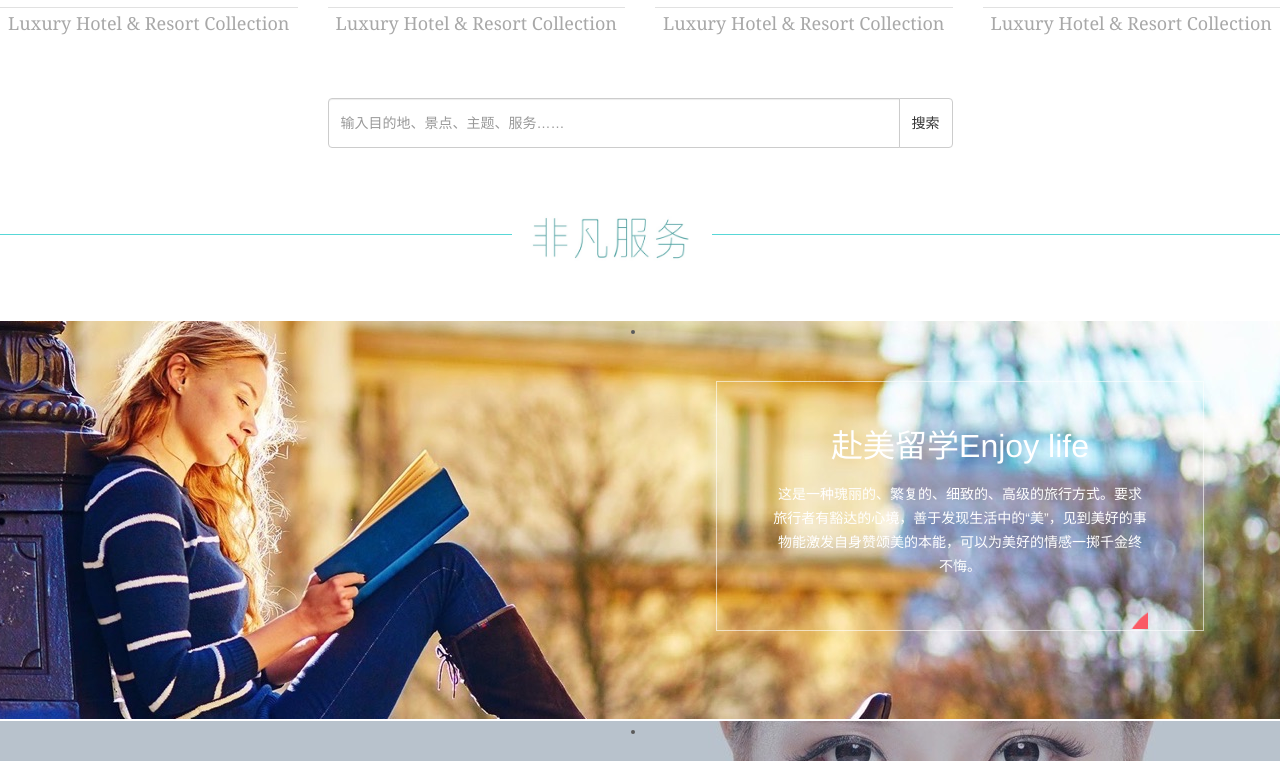
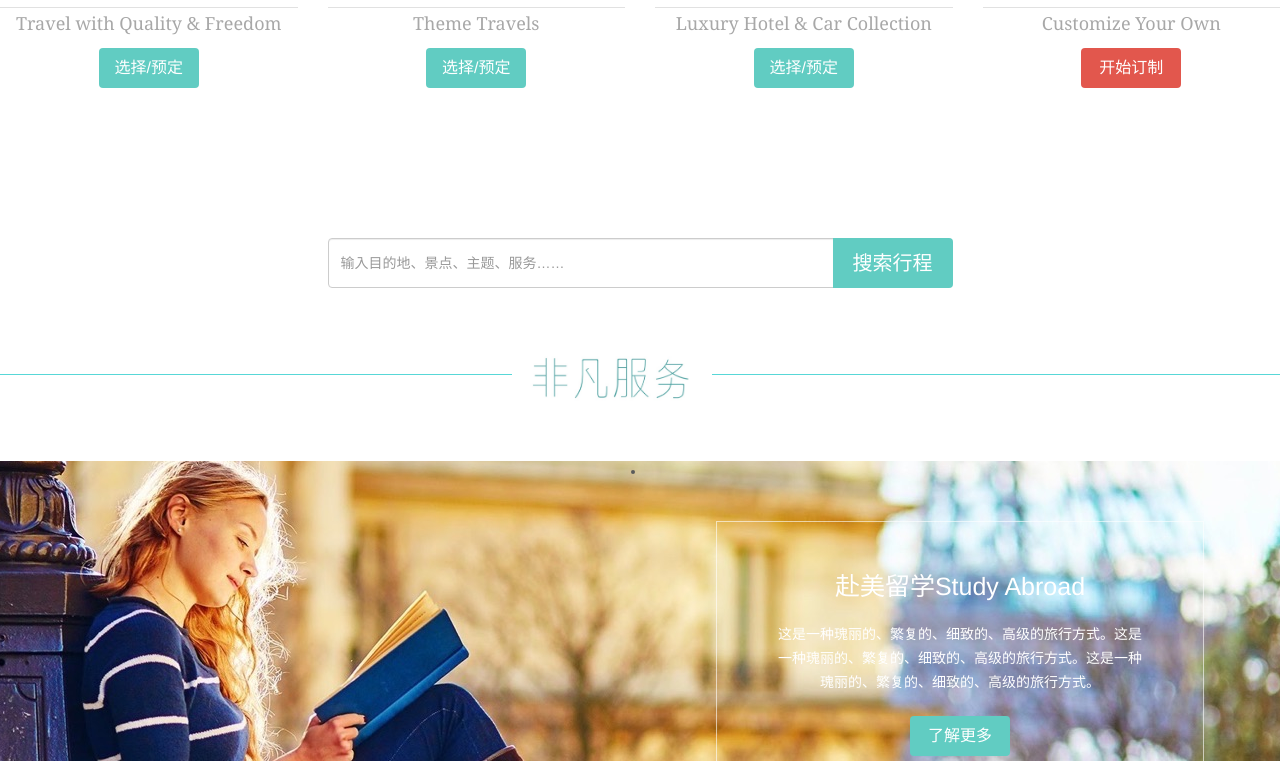
Before and after one commit to galamao7/feifanus_bootstrap, a plain HTML site: page index.html in a window 1280 px wide. Shown: the part 1099-1860 px from the top of the page. Drawn offline with nearby package versions, Linux system fonts and the light colour scheme; files whose address does not match are found by name.

Commit message:
加按钮，修改一些class格式

```diff
--- a/css/carousel.css
+++ b/css/carousel.css
@@ -22,7 +22,7 @@ body {
 }
 
 .m2them_t1 {
-  font-size: 32px;
+  font-size: 25px;
   line-height: 72px;
   height: 72px;
   overflow: hidden;
@@ -30,6 +30,8 @@ body {
 
 .m2them_p1 {
   line-height: 24px;
+  max-height: 80px;
+  overflow: hidden;
   margin-bottom: 22px;
 }
 
@@ -50,6 +52,15 @@ body {
 .background-tiffany {
   background-color: #61ccc2;
   color: #fff;
+}
+
+.background-red {
+  background-color: #e2574d;
+  color: #fff;
+}
+
+.section{
+  margin-bottom: 50px;
 }
 
 .section .sub_title {
@@ -84,6 +95,7 @@ body {
   background-color: #46a1a1;
   border-bottom: 1px solid #58d7d7;
 }
+
 
 /* CUSTOMIZE THE NAVBAR
 -------------------------------------------------- */
@@ -148,8 +160,21 @@ body {
   height: 50px
 }
 
+
 .btn-large {
-  line-height: 36px
+  line-height: 36px;
+  width: 120px;
+  font-size: 20px;
+}
+.btn-medium {
+  line-height: 26px;
+  width: 100px;
+  font-size: 16px;
+}
+.btn-small {
+  line-height: 18px;
+  width: 80px;
+  font-size: 13px;
 }
 
 .p-narrow {
@@ -254,18 +279,22 @@ body {
   display:block;
 }
 
-
+.service-background {
+  height:400px;
+  border-bottom: 1px solid white;
+}
 
 
 /* RESPONSIVE CSS
 -------------------------------------------------- */
-@media (max-width: 1200px){
+@media (max-width: 850px){
   .nav>li.navbar-display {
     display: none;
   }
 }
 
-@media (min-width: 1200px) {
+
+@media (min-width: 769px) {
   /* Navbar positioning foo */
   .navbar-collapse {
     width: auto;
--- a/index.html
+++ b/index.html
@@ -13,7 +13,6 @@
     <title>非凡北美|私人定制</title>
 
     <!-- Bootstrap core CSS -->
-    <!--TODO 字体-->
     <!--TODO keywords-->
     <!--TODO img-alt-->
     <link href="css/bootstrap.min.css" rel="stylesheet">
@@ -63,7 +62,6 @@
         <div id="navbar" class="navbar-collapse collapse text-center">
           <ul class="nav navbar-nav">
             <li class="nav-active background-tiffany"><a href="#" style="color: #fff;">首页</a></li>
-            <li><a href="http://www.feifanus.com/servers/index_1.html">关于我们</a></li>
             <li><a href="#">非凡之旅</a></li>
             <li class="dropdown">
               <a href="#" class="dropdown-toggle" data-toggle="dropdown" role="button" aria-haspopup="true" aria-expanded="false">非凡服务 <span class="caret"></span></a>
@@ -85,6 +83,7 @@
                   &nbsp美国留学</a></li>
               </ul>
             </li>
+            <li><a href="http://www.feifanus.com/servers/index_1.html">联系我们</a></li>
           </ul>
           <ul class="nav navbar-nav">
             <li class="dropdown">
@@ -94,7 +93,11 @@
             </li>
           </ul>
           <ul class="nav navbar-nav navbar-right">
-            <li class="navbar-display"><a><span class="glyphicon glyphicon-phone-alt"></span>&nbsp 中国电话：950-4040-9699</a></li>
+            <li class="navbar-display">
+              <a><span class="glyphicon glyphicon-phone-alt"></span>
+                &nbsp 中国电话：950-4040-9699
+              </a>
+            </li>
             <li><a href="http://www.feifanus.com/member/register">免费注册</a></li>
             <li class="nav-active background-tiffany"><a href="http://www.feifanus.com/search/order" style="color: #fff;">订单查询<span class="sr-only">(current)</span></a></li>
           </ul>
@@ -132,8 +135,8 @@
             <a href="#">
               <img class="autoImg first-slide img-responsive pic-banner" src="http://placehold.it/1200x550.jpg" alt="First slide" style="align-items: center;">
             </a>
-      <!--carosel control-->
           </div>
+          <!--carosel control-->
         <a class="left carousel-control" href="#myCarousel" role="button" data-slide="prev">
           <span class="glyphicon glyphicon-chevron-left" aria-hidden="true"></span>
           <span class="sr-only">Previous</span>
@@ -155,34 +158,39 @@
           <img alt="非凡北美，您专属的北美私人旅行顾问" src="image/title-travel.jpg" class="themedivider_pic img-responsive">
       </div>
       <!-- END THEME DIVIDER-->
+
       <!-- Four columns of text below the carousel -->
       <div class="row" style="margin-bottom: 50px;">
         <div class="col-md-3 text-center">
           <img class="img-circle" src="image/quality-travel-1.jpg" width="200" height="200">
           <div class="section">
               <h3>轻奢之旅</h3>
-              <p class="sub_title">Luxury Hotel &amp; Resort Collection</p>
+              <p class="sub_title">Travel with Quality &amp; Freedom</p>
+              <button class="btn-medium btn background-tiffany" type="button">选择/预定</button>
           </div>
         </div><!--轻奢-->
         <div class="col-md-3 text-center">
           <img class="img-circle" src="image/theme-travel-1.jpg" width="200" height="200">
           <div class="section">
               <h3>主题之旅</h3>
-              <p class="sub_title">Luxury Hotel &amp; Resort Collection</p>
+              <p class="sub_title">Theme Travels</p>
+              <button class="btn-medium btn background-tiffany" type="button">选择/预定</button>
           </div>
         </div><!--主题-->
         <div class="col-md-3 text-center">
           <img class="img-circle" src="image/luxury-travel-1.jpg" width="200" height="200">
           <div class="section">
               <h3>奢华之旅</h3>
-              <p class="sub_title">Luxury Hotel &amp; Resort Collection</p>
+              <p class="sub_title">Luxury Hotel &amp; Car Collection</p>
+              <button class="btn-medium btn background-tiffany" type="button">选择/预定</button>
           </div>
         </div><!--奢华-->
         <div class="col-md-3 text-center">
           <img class="img-circle" src="image/customization-1.jpg" width="200" height="200">
           <div class="section">
               <h3>私人定制</h3>
-              <p class="sub_title">Luxury Hotel &amp; Resort Collection</p>
+              <p class="sub_title">Customize Your Own</p>
+              <button class="btn-medium btn background-red" type="button">开始订制</button>
           </div>
         </div><!--私定-->
       </div><!-- /.row -->
@@ -191,14 +199,14 @@
 
 
     <!-- START SEARCH BAR -->
-    <div class="main-container featurette-divider">
+    <div class="main-container featurette-divider" style="margin-top:100px;">
       <div class="row">
         <div class="col-md-3"></div>
         <div class="col-md-6">
           <div class="input-group">
             <input type="text" class="form-control-large form-control" placeholder="输入目的地、景点、主题、服务……"><!-- /input-group -->
             <span class="input-group-btn">
-              <button class="btn-large btn btn-default" type="button">搜索</button>
+              <button class="btn-large btn background-tiffany" type="button">搜索行程</button>
             </span>
           </div>
         </div>
@@ -218,63 +226,63 @@
           <img alt="非凡北美，赴美服务领航者" src="image/title-service.jpg" class="themedivider_pic img-responsive">
       </div>
       <!-- END THEME DIVIDER-->
-      <li style="background: url(image/background-book.jpg) no-repeat center bottom; height:400px; border-bottom: 2px solid white;">
+      <li class="service-background" style="background: url(image/background-book.jpg) no-repeat center bottom; ">
           <div class="container">
             <div class="col-md-6"></div>
             <div class="col-md-6">
               <div class="m2them_dtlBox">
-                  <div class="m2them_t1">赴美留学<span>Enjoy life</span></div>
-                  <div class="m2them_p1">这是一种瑰丽的、繁复的、细致的、高级的旅行方式。要求旅行者有豁达的心境，善于发现生活中的“美”，见到美好的事物能激发自身赞颂美的本能，可以为美好的情感一掷千金终不悔。     </div>
-                  <p align="right"><a href="/themelist/77/" class="m2them_more2"></a></p>
+                  <div class="m2them_t1">赴美留学<span>Study Abroad</span></div>
+                  <div class="m2them_p1">这是一种瑰丽的、繁复的、细致的、高级的旅行方式。这是一种瑰丽的、繁复的、细致的、高级的旅行方式。这是一种瑰丽的、繁复的、细致的、高级的旅行方式。</div>
+                  <button class="btn-medium btn background-tiffany" type="button">了解更多</button>
               </div>
             </div>
           </div><!--留学-->
       </li>
-      <li style="background: url(image/background-plastic.jpg) no-repeat center bottom; height:400px; border-bottom: 2px solid white;">
+      <li class="service-background" style="background: url(image/background-plastic.jpg) no-repeat center bottom;">
           <div class="container">
             <div class="col-md-6">
               <div class="m2them_dtlBox">
                   <div class="m2them_t1">赴美整形<span>Enjoy life</span></div>
-                  <div class="m2them_p1">这是一种瑰丽的、繁复的、细致的、高级的旅行方式。要求旅行者有豁达的心境，善于发现生活中的“美”，见到美好的事物能激发自身赞颂美的本能，可以为美好的情感一掷千金终不悔。     </div>
-                  <p align="right"><a href="/themelist/77/" class="m2them_more2"></a></p>
+                  <div class="m2them_p1">这是一种瑰丽的、繁复的、细致的、高级的旅行方式。</div>
+                  <button class="btn-medium btn background-tiffany" type="button">了解更多</button>
               </div>
             </div>
             <div class="col-md-6"></div>
           </div><!--整形-->
       </li>
       </li>
-      <li style="background: url(image/background-baby.jpg) no-repeat center bottom; height:400px; border-bottom: 2px solid white;">
+      <li class="service-background" style="background: url(image/background-baby.jpg) no-repeat center bottom; ">
           <div class="container">
             <div class="col-md-6"></div>
             <div class="col-md-6">
               <div class="m2them_dtlBox">
                   <div class="m2them_t1">赴美生子<span>Enjoy life</span></div>
-                  <div class="m2them_p1">这是一种瑰丽的、繁复的、细致的、高级的旅行方式。要求旅行者有豁达的心境，善于发现生活中的“美”，见到美好的事物能激发自身赞颂美的本能，可以为美好的情感一掷千金终不悔。     </div>
-                  <p align="right"><a href="/themelist/77/" class="m2them_more2"></a></p>
+                  <div class="m2them_p1">这是一种瑰丽的、繁复的、细致的、高级的旅行方式。</div>
+                  <button class="btn-medium btn background-tiffany" type="button">了解更多</button>
               </div>
             </div>
           </div><!--生子-->
       </li>
-      <li style="background: url(image/background-ivf.jpg) no-repeat center bottom; height:400px; border-bottom: 2px solid white;">
+      <li class="service-background" style="background: url(image/background-ivf.jpg) no-repeat center bottom; ">
           <div class="container">
             <div class="col-md-6">
               <div class="m2them_dtlBox">
                   <div class="m2them_t1">试管婴儿<span>Enjoy life</span></div>
-                  <div class="m2them_p1">这是一种瑰丽的、繁复的、细致的、高级的旅行方式。要求旅行者有豁达的心境，善于发现生活中的“美”，见到美好的事物能激发自身赞颂美的本能，可以为美好的情感一掷千金终不悔。     </div>
-                  <p align="right"><a href="/themelist/77/" class="m2them_more2"></a></p>
+                  <div class="m2them_p1">这是一种瑰丽的、繁复的、细致的、高级的旅行方式。</div>
+                  <button class="btn-medium btn background-tiffany" type="button">了解更多</button>
               </div>
             </div>
             <div class="col-md-6"></div>
           </div><!--试管-->
       </li>
-      <li style="background: url(image/background-house.jpg) no-repeat center bottom; height:400px; border-bottom: 2px solid white;">
+      <li class="service-background" style="background: url(image/background-house.jpg) no-repeat center bottom; ">
           <div class="container">
             <div class="col-md-6"></div>
             <div class="col-md-6">
               <div class="m2them_dtlBox">
                   <div class="m2them_t1">房产投资<span>Enjoy life</span></div>
-                  <div class="m2them_p1">这是一种瑰丽的、繁复的、细致的、高级的旅行方式。要求旅行者有豁达的心境，善于发现生活中的“美”，见到美好的事物能激发自身赞颂美的本能，可以为美好的情感一掷千金终不悔。     </div>
-                  <p align="right"><a href="/themelist/77/" class="m2them_more2"></a></p>
+                  <div class="m2them_p1">这是一种瑰丽的、繁复的、细致的、高级的旅行方式。</div>
+                  <button class="btn-medium btn background-tiffany" type="button">了解更多</button>
               </div>
             </div>
           </div><!--房产-->
@@ -284,7 +292,7 @@
 
 
 
-
+    <!--TODO 加手机端可滑动条-->
     <!-- /START THE FEATURES -->
     <div class="main-container">
       <div class="row text-center" style="padding-top: 20px;">
```
